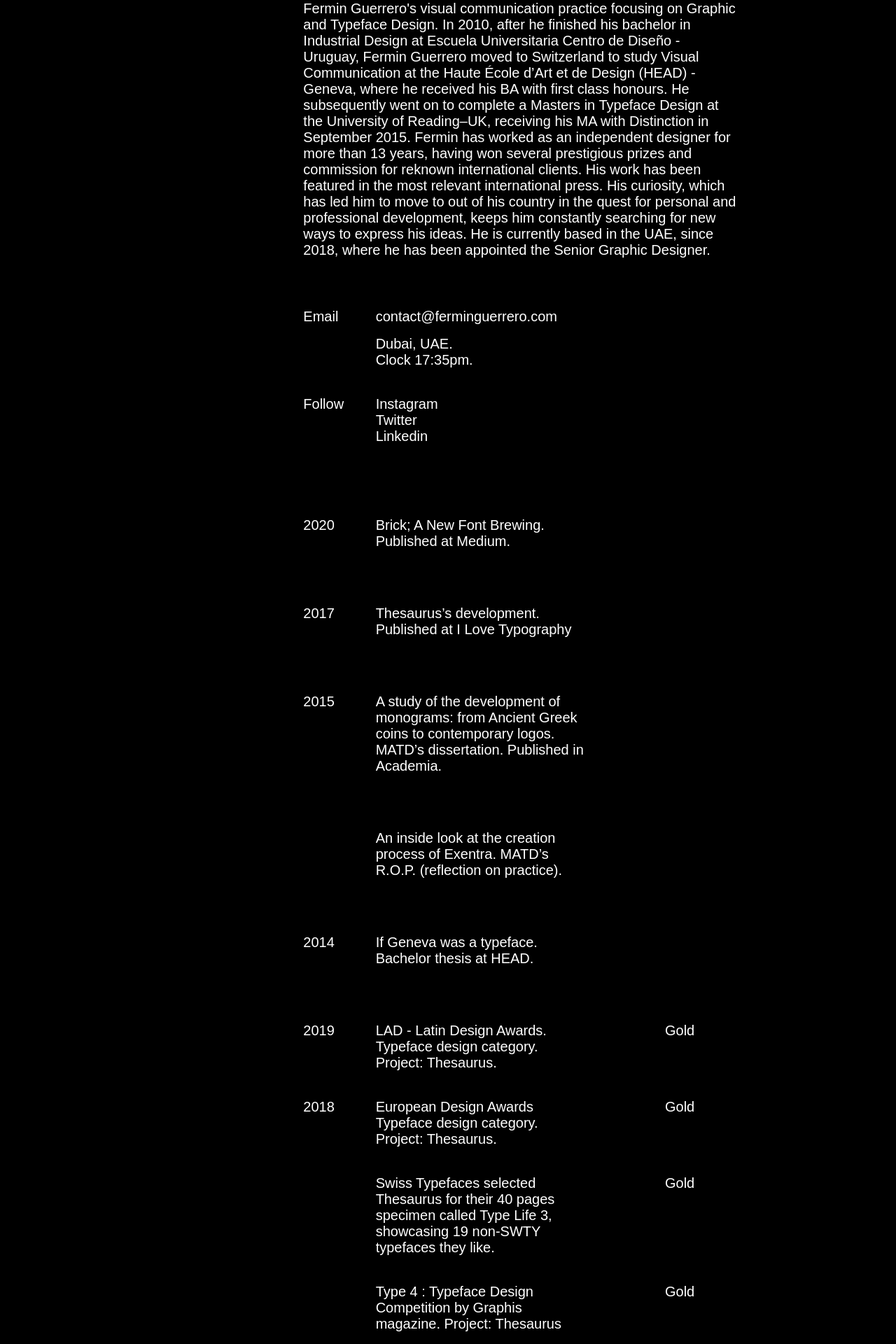
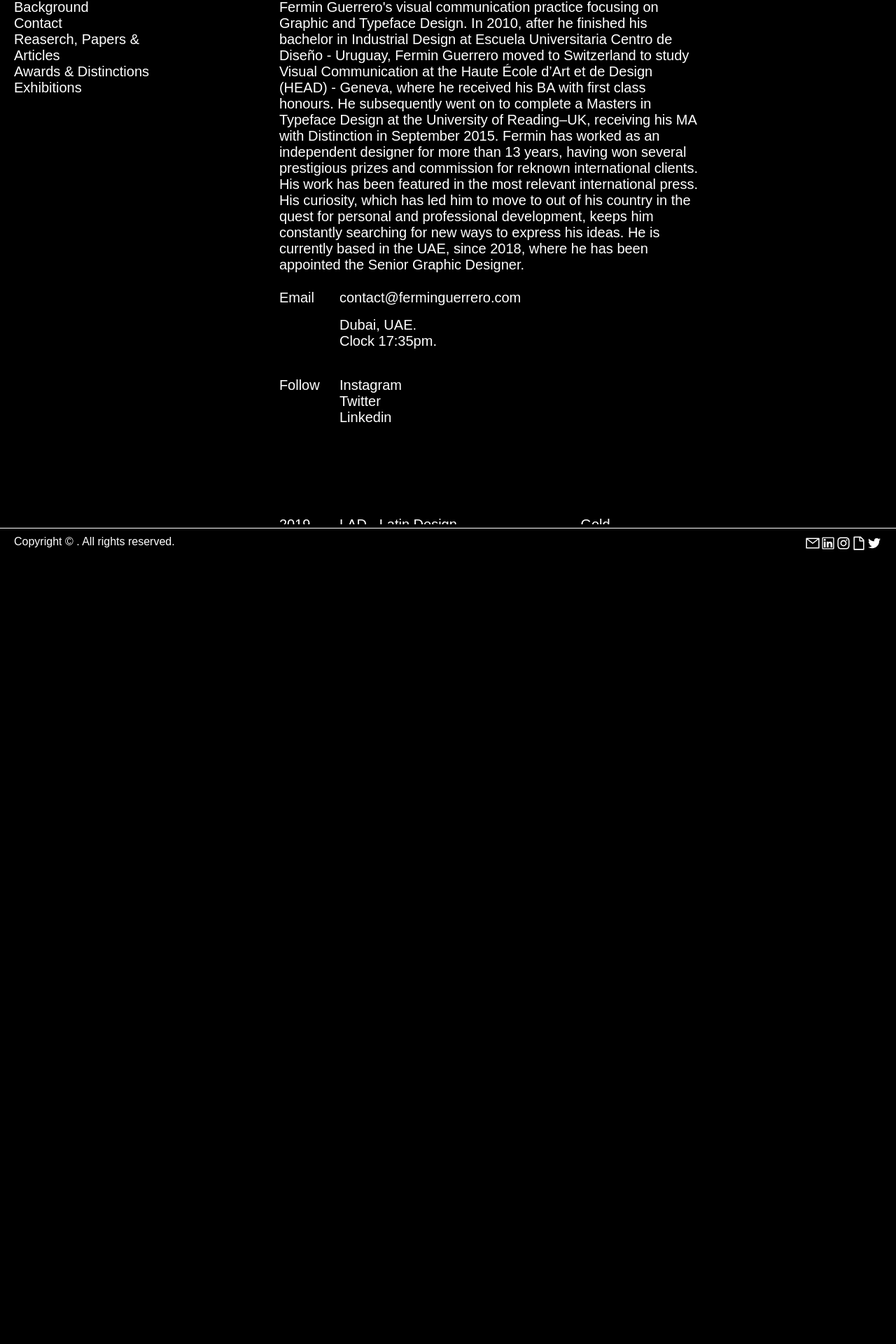
Before and after one commit to zeushand940817/FerminGuerreroWeb, a Next.js app: page /about in a window 1280 px wide. Shown: the part 863-2783 px from the top of the page at 70% size. After the commit the page ends 1667 px from the top, so only its background shows below. Built offline with nearby package versions, Linux system fonts and the light colour scheme; a web font is replaced by a local one.

Commit message:
add sticky navbar to aboutpage

```diff
--- a/components/Awards/index.js
+++ b/components/Awards/index.js
@@ -7,7 +7,9 @@ const useStyles = makeStyles((theme) => ({
   text: {
     fontSize:20,
     color:'white',
+    marginTop: 50,
   }
+
 }))
 
 const Awards = () => {
@@ -16,7 +18,7 @@ const Awards = () => {
     <section className={classes.text} id="awards">
       <Grid item xs={12} container>
         <Grid container direction="row">
-          <Grid item xs={0} lg={4} />
+          <Grid item xs={0} lg={2} />
           <Grid item xs={3} lg={1}>
             <Box>2019</Box>
           </Grid>
@@ -35,7 +37,7 @@ const Awards = () => {
 
       <Grid item xs={12} container>
         <Grid container direction="row">
-          <Grid item xs={0} lg={4} />
+          <Grid item xs={0} lg={2} />
           <Grid item xs={3} lg={1}>
             <Box>2018</Box>
           </Grid>
@@ -54,7 +56,7 @@ const Awards = () => {
 
       <Grid item xs={12} container>
         <Grid container direction="row">
-          <Grid item xs={0} lg={4} />
+          <Grid item xs={0} lg={2} />
           <Grid item xs={3} lg={1} />
           <Grid item xs={6} lg={3}>
             <Box mb={5} pr={2}>
@@ -71,7 +73,7 @@ const Awards = () => {
 
       <Grid item xs={12} container>
         <Grid container direction="row">
-          <Grid item xs={0} lg={4} />
+          <Grid item xs={0} lg={2} />
           <Grid item xs={3} lg={1} />
           <Grid item xs={6} lg={3}>
             <Box mb={5} pr={2}>
@@ -89,7 +91,7 @@ const Awards = () => {
 
       <Grid item xs={12} container>
         <Grid container direction="row">
-          <Grid item xs={0} lg={4} />
+          <Grid item xs={0} lg={2} />
           <Grid item xs={3} lg={1}>
             <Box>2019</Box>
           </Grid>
@@ -109,7 +111,7 @@ const Awards = () => {
 
       <Grid item xs={12} container>
         <Grid container direction="row">
-          <Grid item xs={0} lg={4} />
+          <Grid item xs={0} lg={2} />
           <Grid item xs={3} lg={1}>
             <Box>2018</Box>
           </Grid>
@@ -128,7 +130,7 @@ const Awards = () => {
 
       <Grid item xs={12} container>
         <Grid container direction="row">
-          <Grid item xs={0} lg={4} />
+          <Grid item xs={0} lg={2} />
           <Grid item xs={3} lg={1}>
             <Box>2015</Box>
           </Grid>
@@ -147,12 +149,12 @@ const Awards = () => {
 
       <Grid item xs={12} container>
         <Grid container direction="row">
-          <Grid item xs={0} lg={4} />
+          <Grid item xs={0} lg={2} />
           <Grid item xs={3} lg={1}>
             <Box>2014</Box>
           </Grid>
           <Grid item xs={6} lg={3}>
-            <Box mb={5}>
+            <Box>
               Rolex's Foundation (Hans Wilsdorf) awarded me their schoolarship
               for my BA graduate project.
             </Box>
@@ -164,7 +166,7 @@ const Awards = () => {
 
       <Grid item xs={12} container>
         <Grid container direction="row">
-          <Grid item xs={0} lg={4} />
+          <Grid item xs={0} lg={2} />
           <Grid item xs={3} lg={1}>
             <Box>2014</Box>
           </Grid>
--- a/components/Background/index.js
+++ b/components/Background/index.js
@@ -14,11 +14,10 @@ export default function Background() {
   return (
     <>
       <Grid container direction="column">
-        <Grid item lg={12} container>
-          <Grid item lg={3} sm={0}/>
-          <Grid item lg={1} sm={0} />
-          <Grid item lg={6} sm={12}>
-            <Box className={classes.background} id="bckg" mb={6}>
+        <Grid item className={classes.background} id="bckg"  lg={12} container>
+          <Grid item lg={2} sm={0}/>
+          <Grid item lg={7} sm={12}>
+            <Box>
               Fermin Guerrero's visual communication practice focusing on
               Graphic and Typeface Design. In 2010, after he finished his
               bachelor in Industrial Design at Escuela Universitaria Centro de
@@ -39,6 +38,7 @@ export default function Background() {
             </Box>
           </Grid>
           <Grid item lg={2} sm={2} />
+          <Grid item lg={2} sm={2} />
         </Grid>
       </Grid>
     </>
--- a/components/Contact/index.js
+++ b/components/Contact/index.js
@@ -10,6 +10,9 @@ const useStyles = makeStyles((theme) => ({
     fontSize:20,
     textDecoration: 'none',
     color: 'white',
+  },
+  li:{
+    listStyle: 'none',
   },
   text: {
     fontSize:20,
@@ -24,7 +27,7 @@ export default function Contact() {
     <section>
       <Grid item lg={12} container>
         <Grid container direction="row">
-          <Grid item xs={0} lg={4} sm={0} />
+          <Grid item xs={0} lg={2} sm={0} />
           <Grid item xs={3} lg={1} sm={3}>
             <Box className={classes.text} id="contact" mt={3} sm={1}>
               Email
@@ -41,17 +44,17 @@ export default function Contact() {
 
       <Grid item xs={12} container>
         <Grid container direction="row">
-          <Grid item xs={0} lg={4} sm={0} />
+          <Grid item xs={0} lg={2} sm={0} />
           <Grid item xs={3} lg={1} sm={3} />
           <Grid item xs={9} lg={2} sm={1}>
-            <Box  className={classes.text}>Dubai, UAE.</Box>
+            <Box className={classes.text}>Dubai, UAE.</Box>
           </Grid>
         </Grid>
       </Grid>
 
       <Grid item xs={12} container>
         <Grid container direction="row">
-          <Grid item xs={0} lg={4} sm={0} />
+          <Grid item xs={0} lg={2} sm={0} />
           <Grid item xs={3} lg={1} sm={3} />
           <Grid item xs={9} lg={2} sm={1}>
             <Box  className={classes.text}  mb={5}>Clock 17:35pm.</Box>
@@ -61,7 +64,7 @@ export default function Contact() {
 
       <Grid item xs={12} container>
         <Grid container direction="row">
-          <Grid item xs={0} lg={4} sm={0} />
+          <Grid item xs={0} lg={2} sm={0} />
           <Grid item xs={3} lg={1} sm={3}>
             <Box  className={classes.text}  mb={10}>Follow</Box>
           </Grid>
--- a/components/Prensa/index.js
+++ b/components/Prensa/index.js
@@ -6,23 +6,25 @@ const useStyles = makeStyles((theme) => ({
   text: {
     fontSize:20,
     color:'white',
+    marginTop:50,
   }
+
 }))
 
-const Prensa = () => {
+export default function Prensa() {
   const classes = useStyles()
   return (
     <section className={classes.text}>
-      <Grid item xs={12} container>
+      <Grid item xs={12} id="research" container>
         <Grid container direction="row">
-          <Grid item xs={0} lg={4} sm={0} />
+          <Grid item xs={0} lg={2} sm={0} />
           <Grid item xs={3} lg={1} sm={3}>
-            <Box id="research" mb={10} mt={3}>
+            <Box>
               2020
             </Box>
           </Grid>
           <Grid item xs={9} lg={3} sm={6}>
-            <Box mt={3} mb={10}>
+            <Box>
               Brick; A New Font Brewing. Published at Medium.
             </Box>
           </Grid>
@@ -31,7 +33,7 @@ const Prensa = () => {
 
       <Grid item xs={12} container>
         <Grid container direction="row">
-          <Grid item xs={0} lg={4} sm={0} />
+          <Grid item xs={0} lg={2} sm={0} />
           <Grid item xs={3} lg={1} sm={3}>
             <Box id="research" mb={10}>
               2017
@@ -46,7 +48,7 @@ const Prensa = () => {
 
         <Grid item xs={12} container>
           <Grid container direction="row">
-            <Grid item xs={0} lg={4} sm={0} />
+            <Grid item xs={0} lg={2} sm={0} />
             <Grid item xs={3} lg={1} sm={3}>
               <Box mb={10}>2015</Box>
             </Grid>
@@ -62,7 +64,7 @@ const Prensa = () => {
 
         <Grid item xs={12} container>
           <Grid container direction="row">
-            <Grid item xs={0} lg={4} sm={0} />
+            <Grid item xs={0} lg={2} sm={0} />
             <Grid item xs={3} lg={1} sm={3} />
             <Grid item xs={9} lg={3} sm={6}>
               <Box mb={10}>
@@ -75,7 +77,7 @@ const Prensa = () => {
 
         <Grid item xs={12} container>
           <Grid container direction="row">
-            <Grid item xs={0} lg={4} sm={0} />
+            <Grid item xs={0} lg={2} sm={0} />
             <Grid item xs={3} lg={1} sm={3}>
               <Box mb={10}>2014</Box>
             </Grid>
@@ -90,4 +92,3 @@ const Prensa = () => {
     </section>
   )
 }
-export default Prensa;
--- a/components/SideNav/index.js
+++ b/components/SideNav/index.js
@@ -1,38 +1,23 @@
-
-
 export default function SideNav() {
   return(
     <>
     <div className="container" id="outer-container">
         <nav className="nav" id="page-wrap">
           <a href="#bckg">Background</a>
-          <a  href="#contact">Contact</a>
-          <a  href="#research">Reaserch, Papers & Articles</a>
-          <a  href="#awards">Awards & Distinctions</a>
-          <a  href="#exhibitions">Exhibitions</a>
+          <a href="#contact">Contact</a>
+          <a href="#research">Reaserch, Papers & Articles</a>
+          <a href="#awards">Awards & Distinctions</a>
+          <a href="#exhibitions">Exhibitions</a>
        </nav>
     </div>
     <style jsx>{`
-        .container{
-
-        }
-        .nav{
-          top: 0;
-          margin-top:5px;
-        }
         a{
           text-decoration: none;
           font-size: 20px;
           color: white;
           display: block;
         }
-        @media screen and (max-width: 667px) {
-          .container{
-          position:relative;
-          top:0px;
-          margin-bottom:20px;
-          }
-        }
+
         `}</style>
       </>
   )
--- a/pages/about/index.js
+++ b/pages/about/index.js
@@ -1,101 +1,61 @@
-import { useEffect, useRef, useState } from 'react'
-import { makeStyles } from '@material-ui/core/styles'
+import Background from 'components/Background';
+import SideNav from 'components/SideNav';
+import Awards from 'components/Awards';
+import Prensa from 'components/Prensa';
+import Contact from 'components/Contact';
 
-//components
-import Background from 'components/Background'
-import Contact from 'components/Contact'
-import Prensa from 'components/Prensa'
-import Awards from 'components/Awards'
-import SideNav from 'components/SideNav'
 
-const useStyles = makeStyles((theme) => ({
-  root: {
-    flexGrow: 1,
-    alignItems: 'center',
-    padding: '3px 20px 0px 20px',
-    display: 'flex',
-    flexWrap: 'wrap',
-  },
-  span: {
-    color: 'red',
-  },
-  section: {
-    width: '100%',
-  },
-  image: {
-    marginTop: 40,
-    display: 'block',
-    width: '100%',
-  },
-  li: {
-    listStyle: 'none',
-  },
-  a: {
-    textDecoration: 'none',
-    color: 'black',
-  },
-  sideNavContainer: {
-    position: 'fixed',
-    top: '40%',
-    width: '15%',
-  },
-}))
+export default function About() {
+  return(
+  <>
+  <div className='mainWrapper'>
+    <img className='image' src="/aboutmepicture.jpg" />
+  <div className="container">
+  <div className="body">
+    <div className="sidebar">
+      <SideNav />
+    </div>
+    <div className="content">
+      <Background />
+      <Contact />
+      <Awards />
+      <Prensa />
+    </div>
+  </div>
+</div>
+</div>
 
-function useOnScreen(ref, rootMargin = '0px') {
-  const [isIntersecting, setIntersecting] = useState(false)
+    <style jsx>{`
 
-  useEffect(() => {
-    const observer = new IntersectionObserver(
-      ([entry]) => {
-        setIntersecting(entry.isIntersecting)
-      },
-      {
-        rootMargin,
-      }
-    )
-    if (ref.current) {
-      observer.observe(ref.current)
+    .mainWrapper {
+    overflow:hidden;
+    padding: 0px 20px 5px 20px;
+    font-size:20px;
     }
-    return () => {
-      observer.unobserve(ref.current)
+
+    .container {
+      height: calc(100vh - 50px);
+      width: 100%;
+      display: grid;
+      grid-template-columns: 1fr;
     }
-  }, [])
 
-  return isIntersecting
-}
+    .image{
+      width:100%;
+    }
 
-export default function Example() {
-  const ref = useRef()
-  const onScreen = useOnScreen(ref, '-50%')
-  const classes = useStyles()
+    .body {
+      display: grid;
+      grid-template-columns: 1fr 5fr;
+      overflow: hidden;
+    }
 
-  return (
-    <div className={classes.root}>
-      <div style={{ height: '25%' }}>
-        <img style={{ width: '100%' }} src="/aboutmepicture.jpg" />
-      </div>
+    .content {
+      overflow-y: scroll;
+      scroll-behavior: smooth;
+    }
 
-      {onScreen && (
-        <div className={classes.sideNavContainer}>
-          <SideNav />
-        </div>
-      )}
-
-      <div
-        ref={ref}
-        style={{
-          height: '100%',
-          position: onScreen ? 'relative' : 'sticky',
-          transition: 'all .5s ease-in',
-        }}
-      >
-        <section className={classes.menuContainer}>
-          <Background />
-          <Contact />
-          <Prensa />
-          <Awards />
-        </section>
-      </div>
-    </div>
+      `}</style>
+    </>
   )
 }
```
Also changed, not shown: components/ActiveLinkSideNav/index.js (added, +22 -0 lines).
